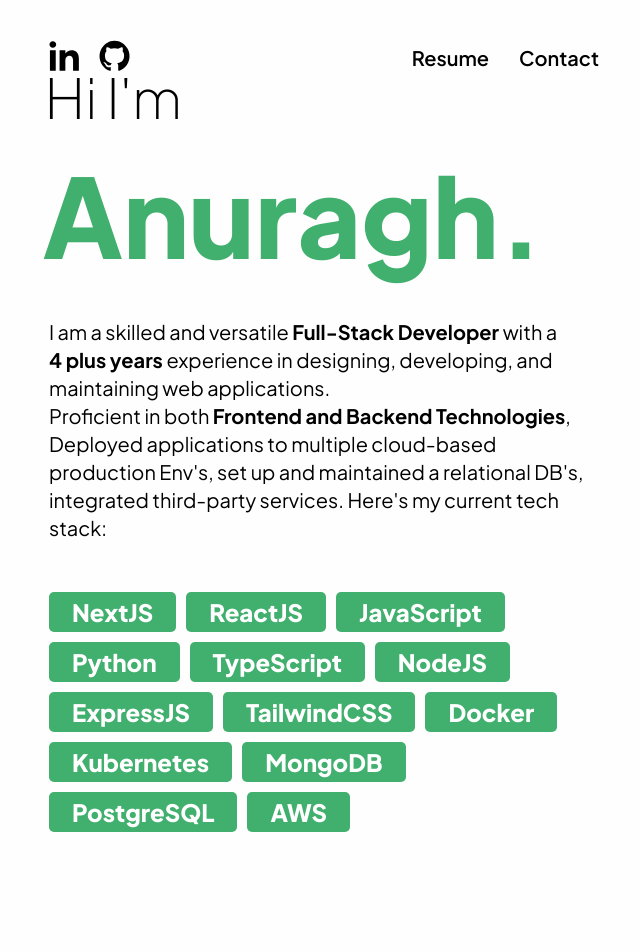
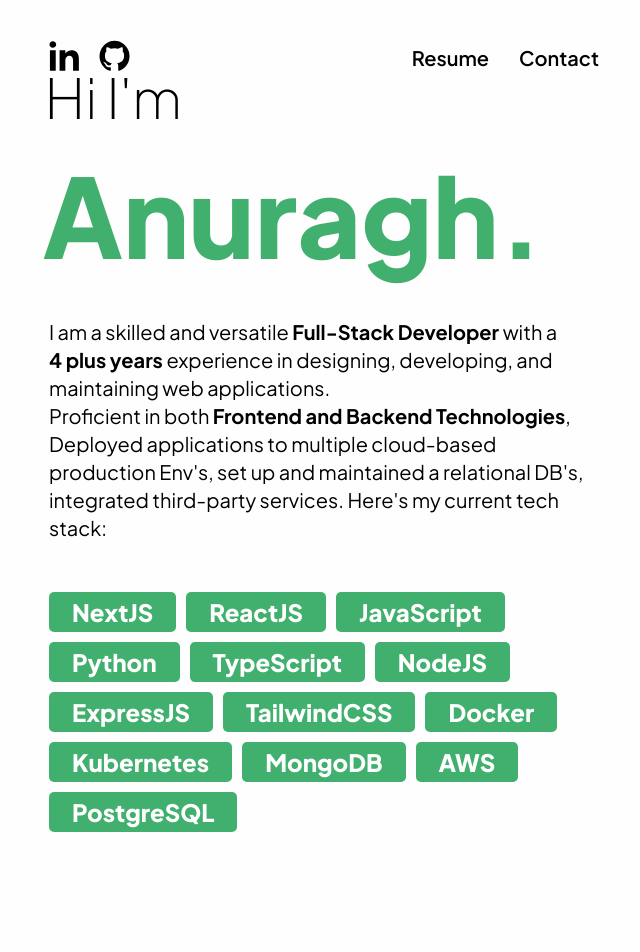
Before and after one commit to Anuragh33/My-Portfolio, a React (Create React App) app: page / in a window 1280 px wide. Shown: the top 952 px of the page, without its empty margins (316-956 px from the left). Built offline with nearby package versions, Linux system fonts and the light colour scheme.

Commit message:
Update skills.js

```diff
--- a/src/components/header/skills.js
+++ b/src/components/header/skills.js
@@ -15,8 +15,8 @@
         <SkillBox>Docker</SkillBox>
         <SkillBox>Kubernetes</SkillBox>
         <SkillBox>MongoDB</SkillBox>
+        <SkillBox>AWS</SkillBox>
         <SkillBox>PostgreSQL</SkillBox>
-        <SkillBox>AWS</SkillBox>
       </SkillsFlexContainer>
     </>
   )
```
